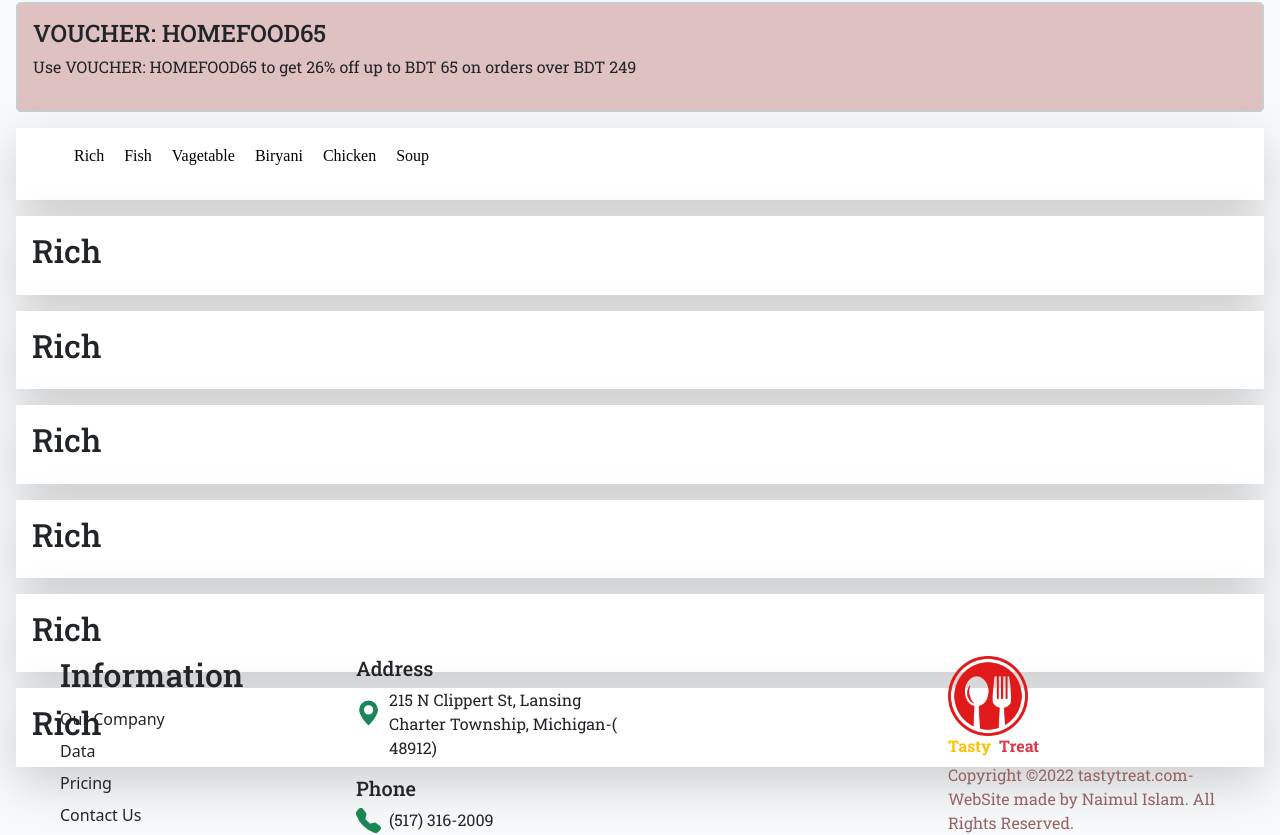
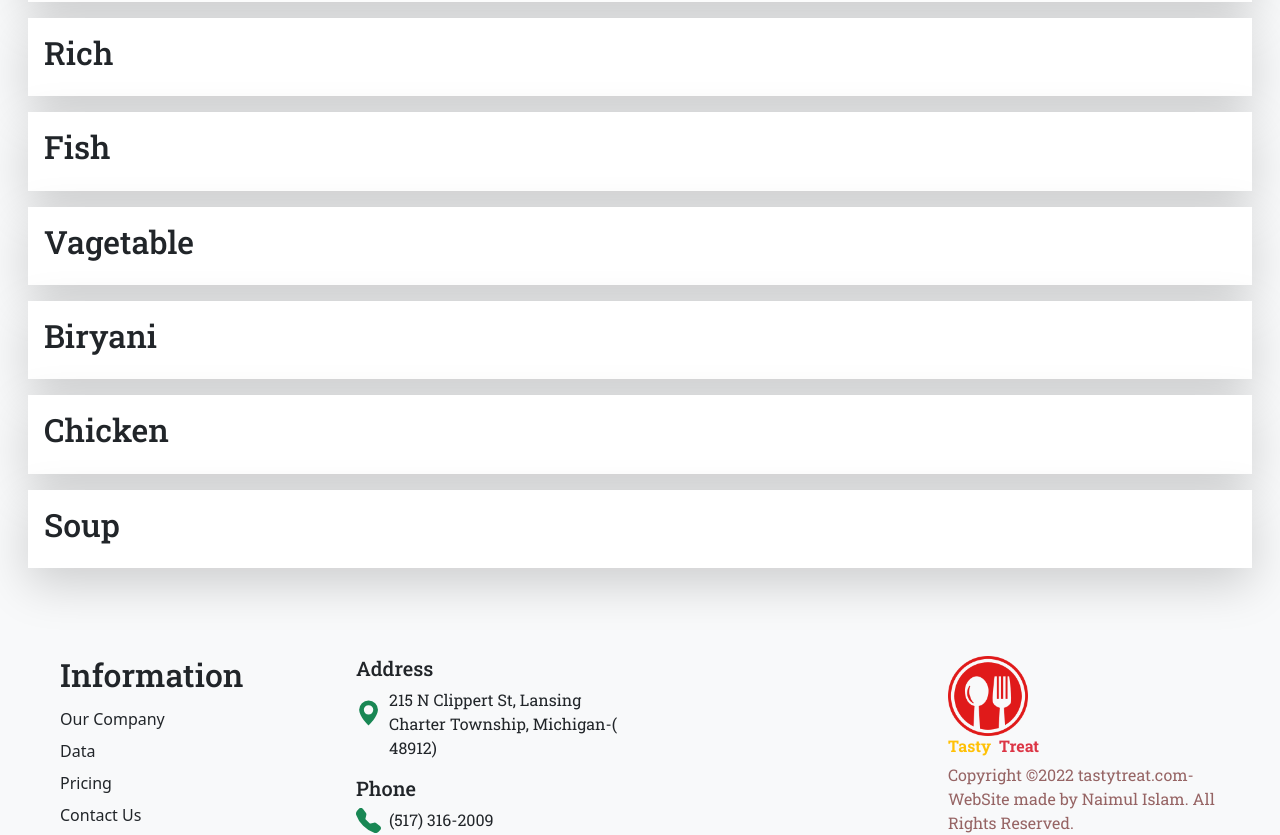
Before and after one commit to naimulislamshakil/Food_Delivary_app, a React (Create React App) app in the folder Front_End/: page /restaurants/1 in a window 1280 px wide. Shown: the part 434-1269 px from the top of the page. Built offline with nearby package versions, Linux system fonts and the light colour scheme; no server answers; some icons are missing; a web font is replaced by a local one.

Commit message:
add product in backend

```diff
--- a/Front_End/src/Component/StoreDetils.tsx
+++ b/Front_End/src/Component/StoreDetils.tsx
@@ -19,8 +19,8 @@ const StoreDetils = () => {
 
 	return (
 		<section className="container-fluid">
-			<div className="row">
-				<div className="col-12 p-3">
+			<div className="p-3">
+				<div>
 					<img
 						className="w-100 img-fluid h-25"
 						src={store?.data.imgUrl}
@@ -61,43 +61,43 @@ const StoreDetils = () => {
 						<nav>
 							<ul className="nav-navbar">
 								<li>
-									<a href="">Rich</a>
+									<a href="#rich">Rich</a>
 								</li>
 								<li>
-									<a href="">Fish</a>
+									<a href="#fish">Fish</a>
 								</li>
 								<li>
-									<a href="">Vagetable</a>
+									<a href="#vagetable">Vagetable</a>
 								</li>
 								<li>
-									<a href="">Biryani</a>
+									<a href="#biryani">Biryani</a>
 								</li>
 								<li>
-									<a href="">Chicken</a>
+									<a href="#chicken">Chicken</a>
 								</li>
 								<li>
-									<a href="">Soup</a>
+									<a href="#soup">Soup</a>
 								</li>
 							</ul>
 						</nav>
 					</div>
-					<div className="bg-white p-3 shadow-lg mt-3">
+					<div className="bg-white p-3 shadow-lg mt-3" id="rich">
 						<h2>Rich</h2>
 					</div>
-					<div className="bg-white p-3 shadow-lg mt-3">
-						<h2>Rich</h2>
+					<div className="bg-white p-3 shadow-lg mt-3" id="fish">
+						<h2>Fish</h2>
 					</div>
-					<div className="bg-white p-3 shadow-lg mt-3">
-						<h2>Rich</h2>
+					<div className="bg-white p-3 shadow-lg mt-3" id="vagetable">
+						<h2>Vagetable</h2>
 					</div>
-					<div className="bg-white p-3 shadow-lg mt-3">
-						<h2>Rich</h2>
+					<div className="bg-white p-3 shadow-lg mt-3" id="biryani">
+						<h2>Biryani</h2>
 					</div>
-					<div className="bg-white p-3 shadow-lg mt-3">
-						<h2>Rich</h2>
+					<div className="bg-white p-3 shadow-lg mt-3" id="chicken">
+						<h2>Chicken</h2>
 					</div>
-					<div className="bg-white p-3 shadow-lg mt-3">
-						<h2>Rich</h2>
+					<div className="bg-white p-3 shadow-lg mt-3" id="soup">
+						<h2>Soup</h2>
 					</div>
 				</div>
 			</div>
```
